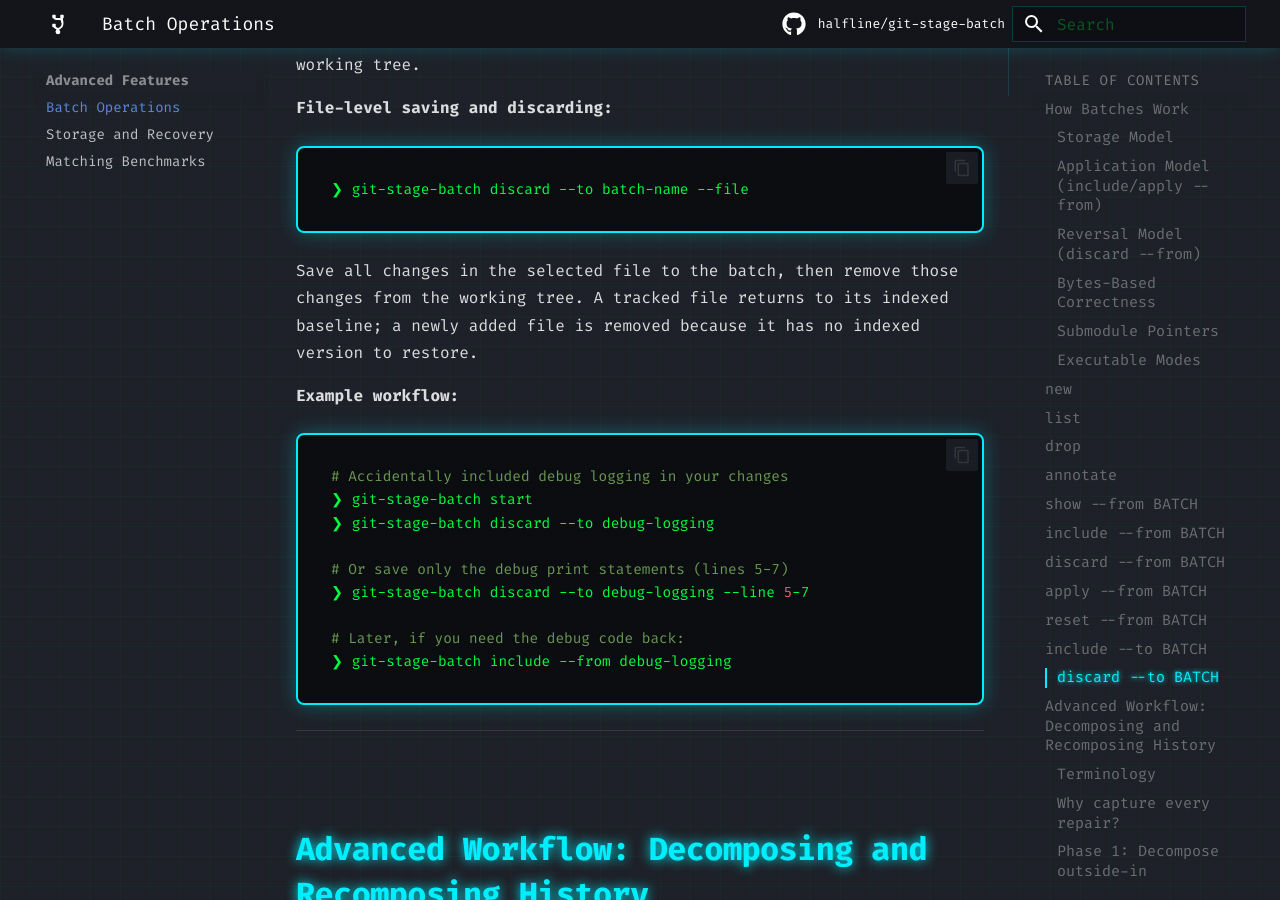
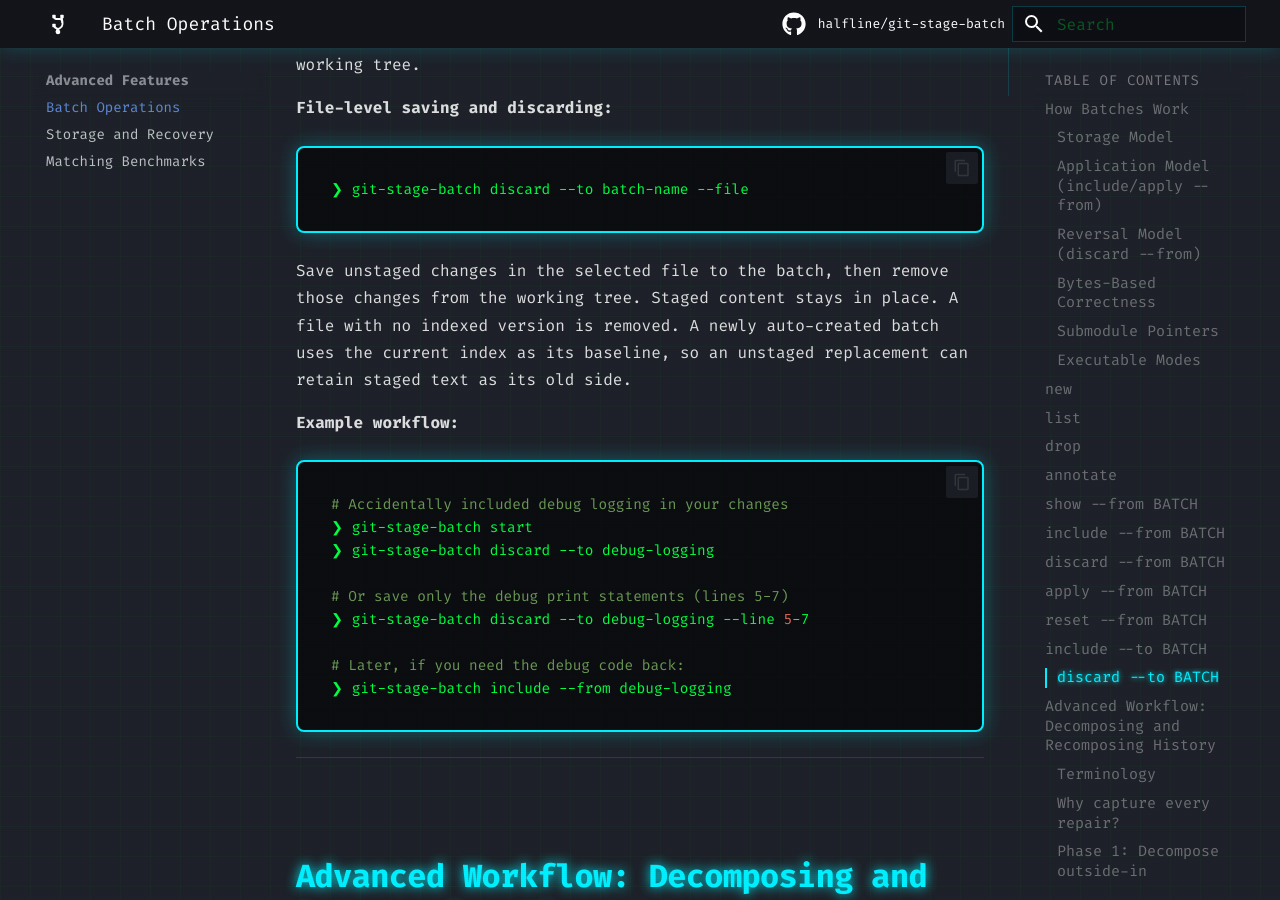
Before and after one commit to halfline/git-stage-batch, an MkDocs documentation site: the page built from docs/batches.md, in a window 1280 px wide and 900 px high, scrolled down 17331 px. Built offline with MkDocs 1.6.1 and Material for MkDocs 9.7.7, drawn with Linux system fonts in a browser that asks for light colours; comment, search, counter and statistics services are not loaded.

Commit message:
docs: Explain staged content during discard --to
`discard --to` for a whole file saves unstaged changes while retaining the
indexed version on disk.

The user guide describes saving all changes and removing newly added files
without distinguishing files that have staged content.

This commit addresses that ambiguity by explaining the unstaged boundary,
indexed file preservation, and the baseline used for a newly created batch.

````diff
--- a/docs/batches.md
+++ b/docs/batches.md
@@ -547,9 +547,11 @@ Save and discard only specific lines, preserving other changes in your working t
 ❯ git-stage-batch discard --to batch-name --file
 ```
 
-Save all changes in the selected file to the batch, then remove those changes
-from the working tree. A tracked file returns to its indexed baseline; a newly
-added file is removed because it has no indexed version to restore.
+Save unstaged changes in the selected file to the batch, then remove those
+changes from the working tree. Staged content stays in place. A file with no
+indexed version is removed. A newly auto-created batch uses the current index
+as its baseline, so an unstaged replacement can retain staged text as its old
+side.
 
 **Example workflow:**
 ```bash
````
